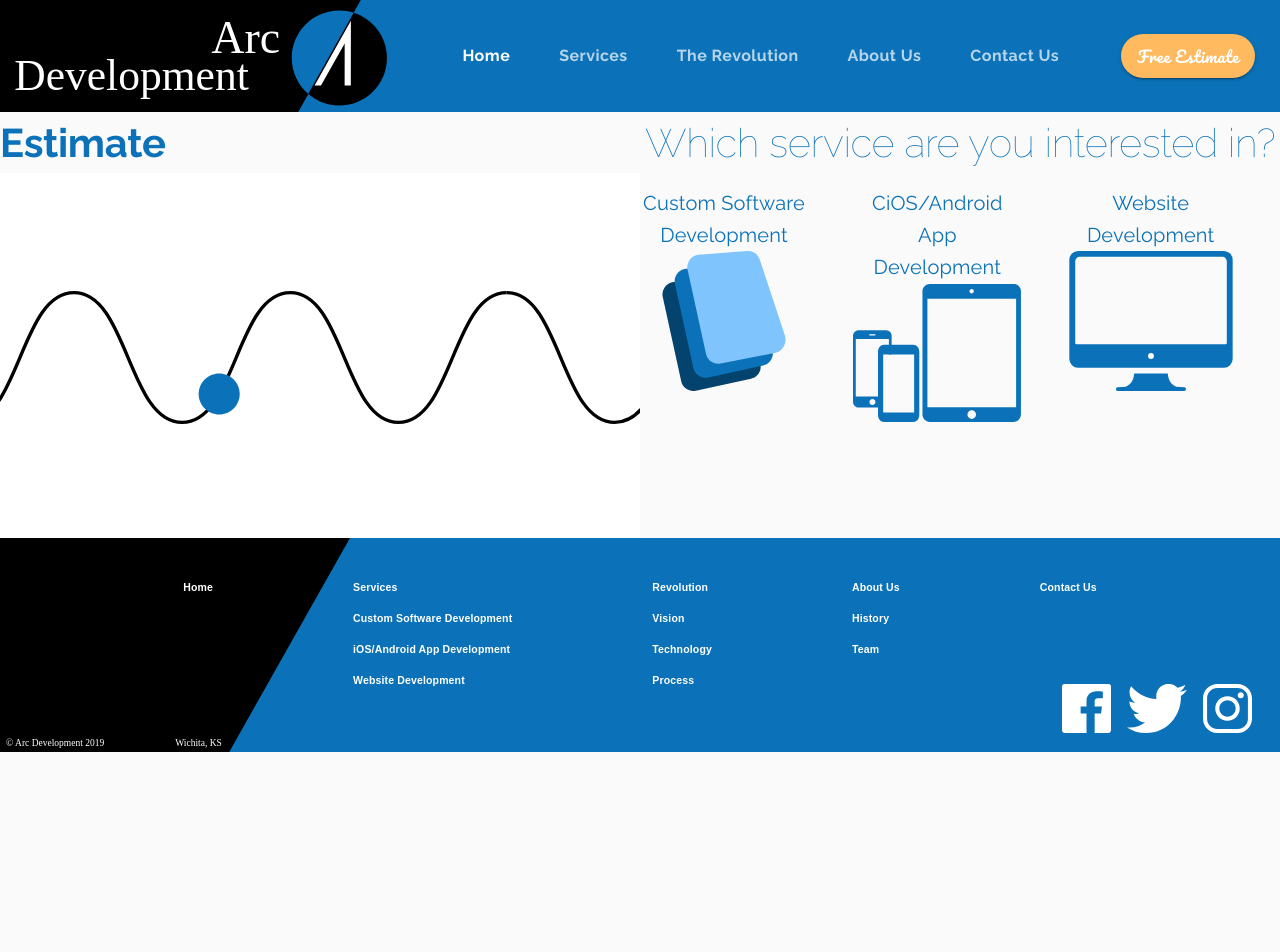
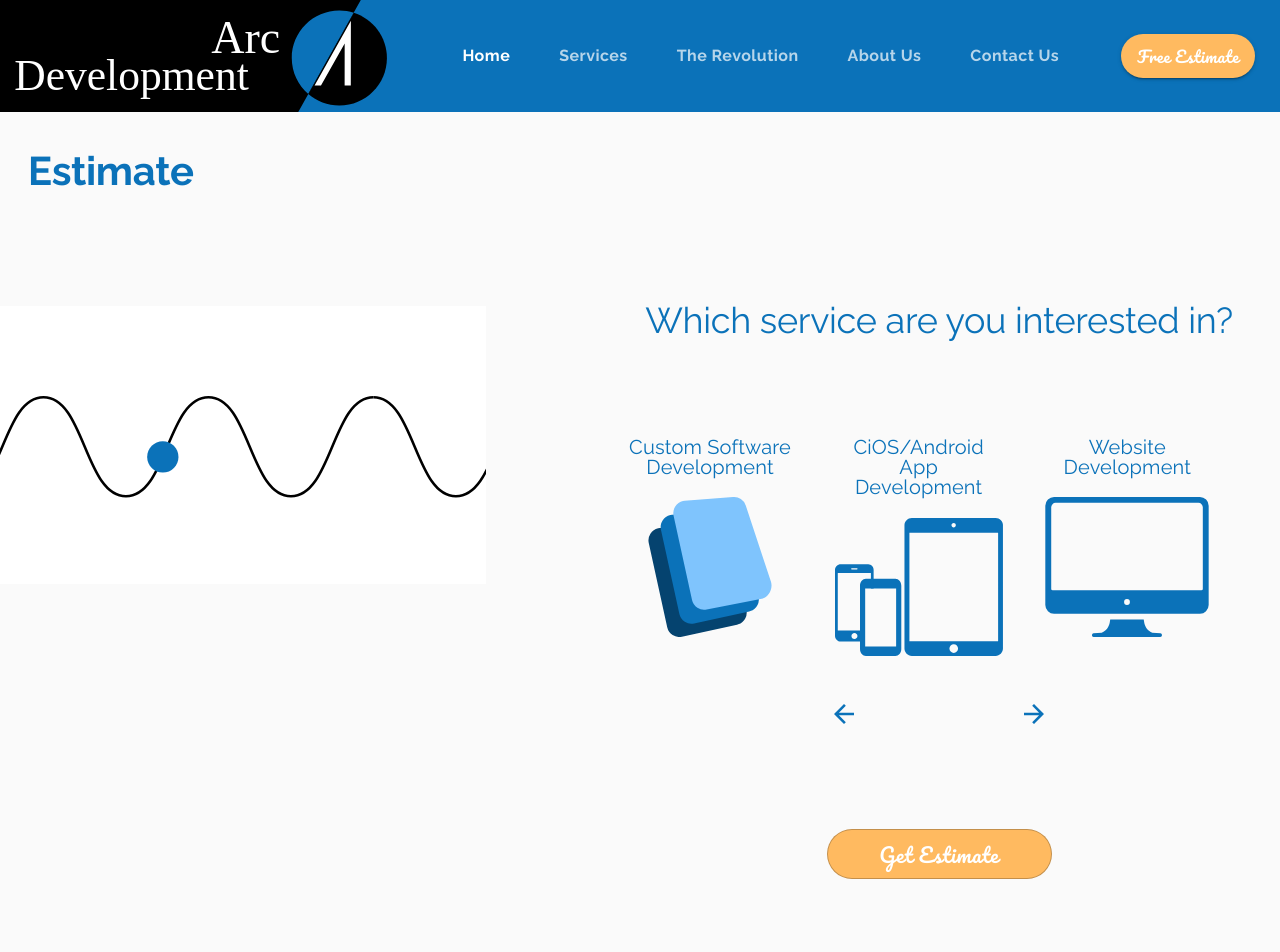
Before and after one commit to sudo-ditto/arcdevelopment-mui, a React (Create React App) app: page /#/estimate in a window 1280 px wide. Shown: the top 952 px of the page. Before the commit the page ends 800 px from the top, so only its background shows below. Built offline with nearby package versions, Linux system fonts and the light colour scheme.

Commit message:
Basic sceleton setup4

```diff
--- a/src/components/ui/Theme.js
+++ b/src/components/ui/Theme.js
@@ -52,7 +52,8 @@ export default createTheme({
         h6: {
             fontFamily: "Raleway",
             fontWeight: 500,
-            color: arcBlue
+            color: arcBlue,
+            lineHeight: 1
         },
         subtitle1: {
             fontWeight: 300,
--- a/src/pages/Estimate.js
+++ b/src/pages/Estimate.js
@@ -37,6 +37,18 @@ const useStyles = makeStyles(theme => ({
     icon: {
         width: "12em",
         height: "10em"
+    },
+    estimateButton: {
+        ...theme.typography.estimate,
+        borderRadius: 50,
+        backgroundColor: theme.palette.common.orange,
+        height: 50,
+        width: 225,
+        fontSize: "1.25rem",
+        marginTop: "5em",
+        "&:hover": {
+            backgroundColor: theme.palette.secondary.light
+        }
     }
 }));
 
@@ -57,43 +69,54 @@ const Estimate = () => {
     return (
         <Grid container direction="row">
             <Grid item container direction="column" lg>
-                <Grid item>
+                <Grid item style={{ marginTop: "2em", marginLeft: "2em" }}>
                     <Typography variant="h2">Estimate</Typography>
                 </Grid>
-                <Grid item>
-                    <Lottie options={defaultOptions} height="100%" width="100%"></Lottie>
+                <Grid item style={{ marginRight: "10em", maxWidth: "50em", marginTop: "7.5em" }}>
+                    <Lottie options={defaultOptions} height="100%" width="100%" ></Lottie>
                 </Grid>
             </Grid>
-            <Grid item container direction="column" lg>
+            <Grid item container direction="column" lg alignItems="center" style={{ marginRight: "2em", marginBottom: "25em" }}>
 
                 <Grid item>
-                    <Typography variant="h2" align="center" style={{ fontWeight: 300 }} gutterBottom>Which service are you interested in?</Typography>
+                    <Typography variant="h2" align="center" style={{ fontWeight: 500, marginBottom: "2.5em", marginTop: "5em", fontSize: "2.25rem" }} gutterBottom>Which service are you interested in?</Typography>
                 </Grid>
                 <Grid item container>
                     <Grid item container direction="column" md >
                         <Grid item style={{ maxWidth: "12em" }}>
-                            <Typography variant="h6" align="center">Custom Software Development</Typography>
+                            <Typography variant="h6" align="center" style={{ marginBottom: "1em" }}>Custom Software Development</Typography>
                         </Grid>
                         <Grid item>
-                            <img src={software} alt="Three floating screens" className={classes.icon}/>
+                            <img src={software} alt="Three floating screens" className={classes.icon} />
                         </Grid>
                     </Grid>
                     <Grid item container direction="column" md>
                         <Grid item style={{ maxWidth: "12em" }}>
-                            <Typography variant="h6" align="center">CiOS/Android App Development</Typography>
+                            <Typography variant="h6" align="center" style={{ marginBottom: "1em" }}>CiOS/Android App Development</Typography>
                         </Grid>
                         <Grid item>
-                            <img src={mobile} alt="Pones and tablet outline" className={classes.icon}/>
+                            <img src={mobile} alt="Pones and tablet outline" className={classes.icon} />
                         </Grid>
                     </Grid>
                     <Grid item container direction="column" md>
                         <Grid item style={{ maxWidth: "12em" }} >
-                            <Typography variant="h6" align="center">Website Development</Typography>
+                            <Typography variant="h6" align="center" style={{ marginBottom: "1em" }}>Website Development</Typography>
                         </Grid>
                         <Grid item>
-                            <img src={website} alt="Computer outline" className={classes.icon}/>
+                            <img src={website} alt="Computer outline" className={classes.icon} />
                         </Grid>
                     </Grid>
+                </Grid>
+                <Grid item container justifyContent="space-between" style={{ width: "15em", marginTop: "3em" }}>
+                    <Grid item>
+                        <img src={backArrow} alt="Previous question" />
+                    </Grid>
+                    <Grid item>
+                        <img src={forwardArrow} alt="Next question" />
+                    </Grid>
+                </Grid>
+                <Grid item>
+                    <Button variant="outlined" className={classes.estimateButton}>Get Estimate</Button>
                 </Grid>
             </Grid>
         </Grid >
```
